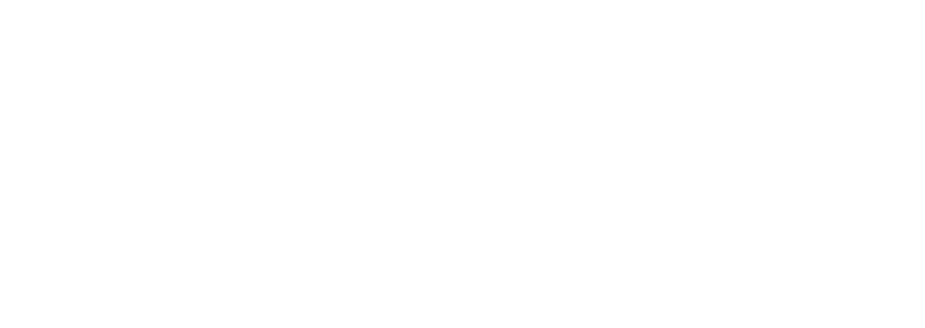
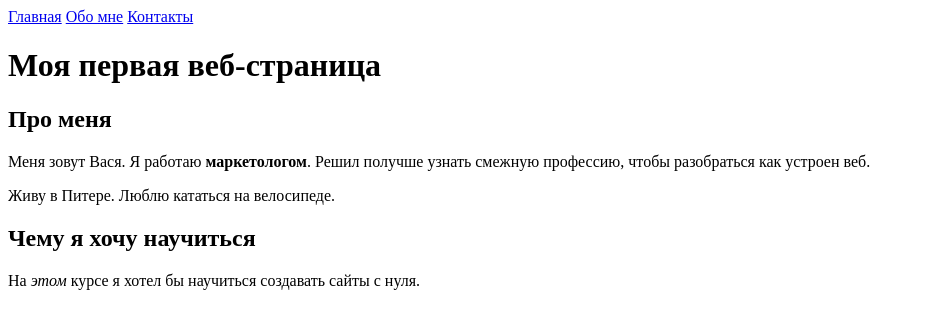
Before and after one commit to ThroughEternity/My-website, a plain HTML site: page pages/index.html in a window 1280 px wide. Shown: the whole page, without its empty margins (0-925 px from the left). Drawn offline with Linux system fonts and the light colour scheme.

Commit message:
crt abaut.html

```diff
--- a/pages/index.html
+++ b/pages/index.html
@@ -5,8 +5,19 @@
     <title>My first web page</title>
 </head>
 <body>
-<header></header>
-<main></main>
+<header>
+    <a href="#">Главная</a>
+    <a href="pages/about.html">Обо мне</a>
+    <a href="pages/contacts.html">Контакты</a>
+</header>
+<main>
+    <h1>Моя первая веб-страница</h1>
+        <h2>Про меня</h2>
+        <p>Меня зовут Вася. Я работаю <strong>маркетологом</strong>. Решил получше узнать смежную профессию, чтобы разобраться как устроен веб.</p>
+        <p>Живу в Питере. Люблю кататься на велосипеде.</p>
+        <h2>Чему я хочу научиться</h2>
+        <p>На <em>этом</em> курсе я хотел бы научиться создавать сайты с нуля.</p>
+</main>
 <footer></footer>
 </body>
 </html>
```
Also changed, not shown: pages/abaut.html (added, +22 -0 lines).
